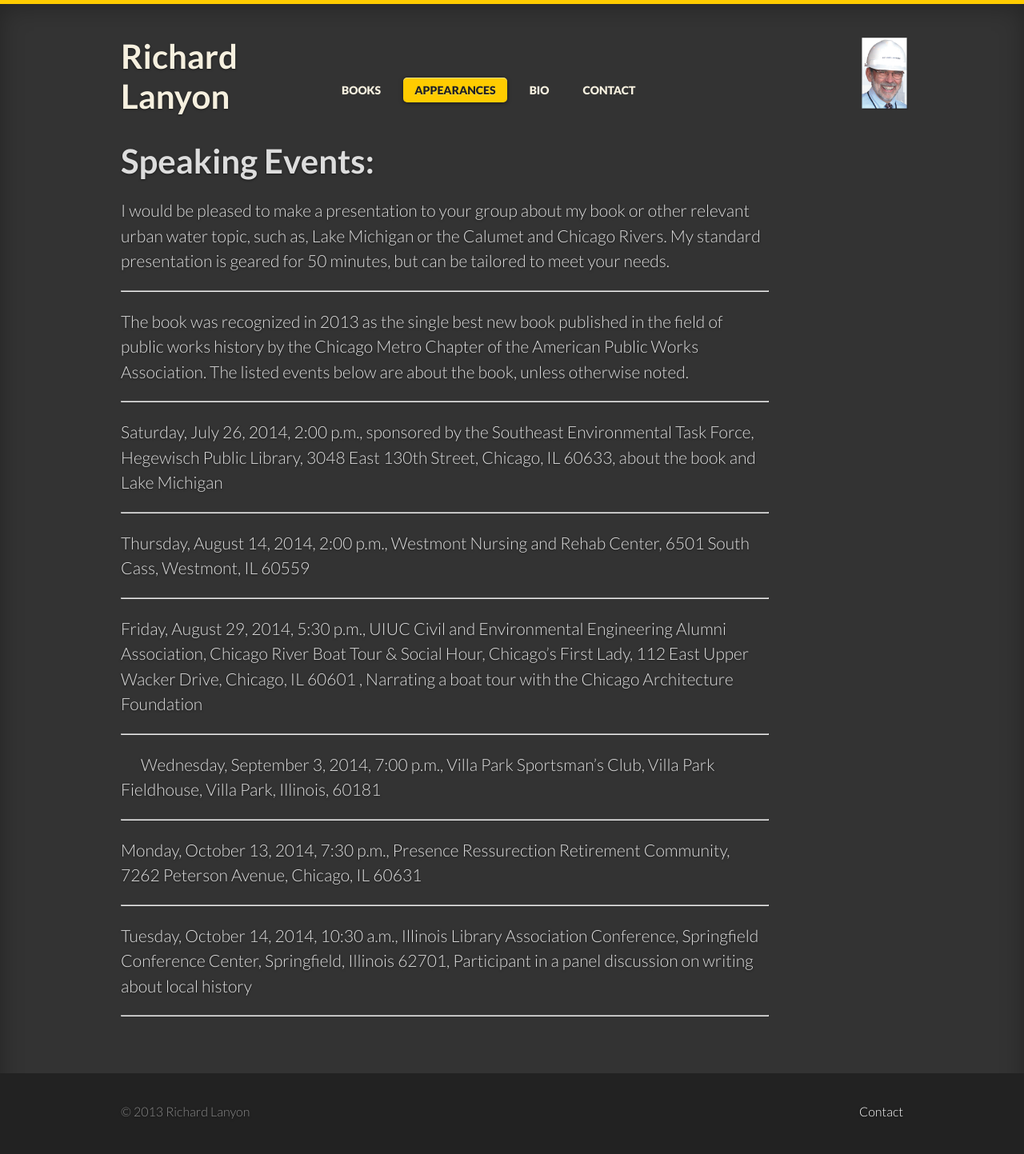
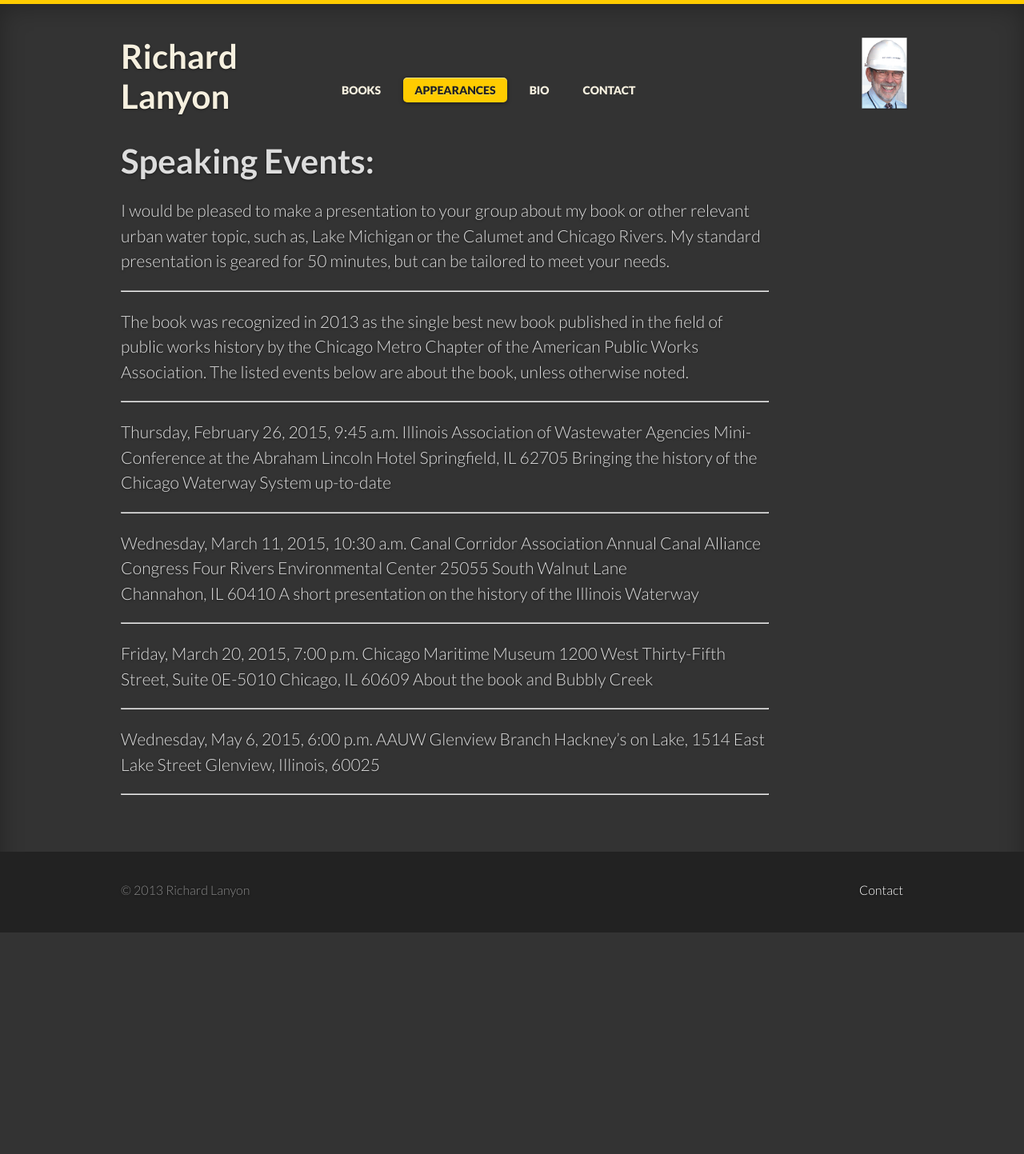
Before and after one commit to LanyonM/lanyonspeaks, a Jekyll site: the page built from _posts/2013-01-01-speaking.md, in a window 1280 px wide. Shown: the whole page at 80% size. Built offline with Jekyll 4.4.1, drawn with Linux system fonts in a browser that asks for light colours; some web fonts are replaced; after the commit the page ends 1166 px from its top, so only the background shows below that.

Commit message:
Update 2013-01-01-speaking.md

```diff
--- a/_posts/2013-01-01-speaking.md
+++ b/_posts/2013-01-01-speaking.md
@@ -14,26 +14,35 @@ The book was recognized in 2013 as the single best new book published in the fie
 
 ----
 
-Saturday, July 26, 2014, 2:00 p.m., sponsored by the Southeast Environmental Task Force, Hegewisch Public Library, 3048 East 130th Street, Chicago, IL 60633, about the book and Lake Michigan
+Thursday, February 26, 2015, 9:45 a.m.
+Illinois Association of Wastewater Agencies
+Mini-Conference at the Abraham Lincoln Hotel
+Springfield, IL 62705
+Bringing the history of the Chicago Waterway System up-to-date
 
 ----
 
-Thursday, August 14, 2014, 2:00 p.m., Westmont Nursing and Rehab Center, 6501 South Cass, Westmont, IL 60559
+Wednesday, March 11, 2015, 10:30 a.m.
+Canal Corridor Association
+Annual Canal Alliance Congress
+Four Rivers Environmental Center
+25055 South Walnut Lane
+Channahon, IL 60410
+A short presentation on the history of the Illinois Waterway
 
 ----
 
-Friday, August 29, 2014, 5:30 p.m., UIUC Civil and Environmental Engineering Alumni Association, Chicago River Boat Tour & Social Hour, Chicago’s First Lady, 112 East Upper Wacker Drive, Chicago, IL 60601 , Narrating a boat tour with the Chicago Architecture Foundation
+Friday, March 20, 2015, 7:00 p.m.
+Chicago Maritime Museum
+1200 West Thirty-Fifth Street, Suite 0E-5010
+Chicago, IL 60609
+About the book and Bubbly Creek
 
 ----
 
-Wednesday, September 3, 2014, 7:00 p.m., Villa Park Sportsman’s Club, Villa Park Fieldhouse, Villa Park, Illinois, 60181
+Wednesday, May 6, 2015, 6:00 p.m.
+AAUW Glenview Branch
+Hackney’s on Lake, 1514 East Lake Street
+Glenview, Illinois, 60025
 
 ----
-
-Monday, October 13, 2014, 7:30 p.m., Presence Ressurection Retirement Community, 7262 Peterson Avenue, Chicago, IL 60631
-
-----
-
-Tuesday, October 14, 2014, 10:30 a.m., Illinois Library Association Conference, Springfield Conference Center, Springfield, Illinois 62701, Participant in a panel discussion on writing about local history
-
-----
```
